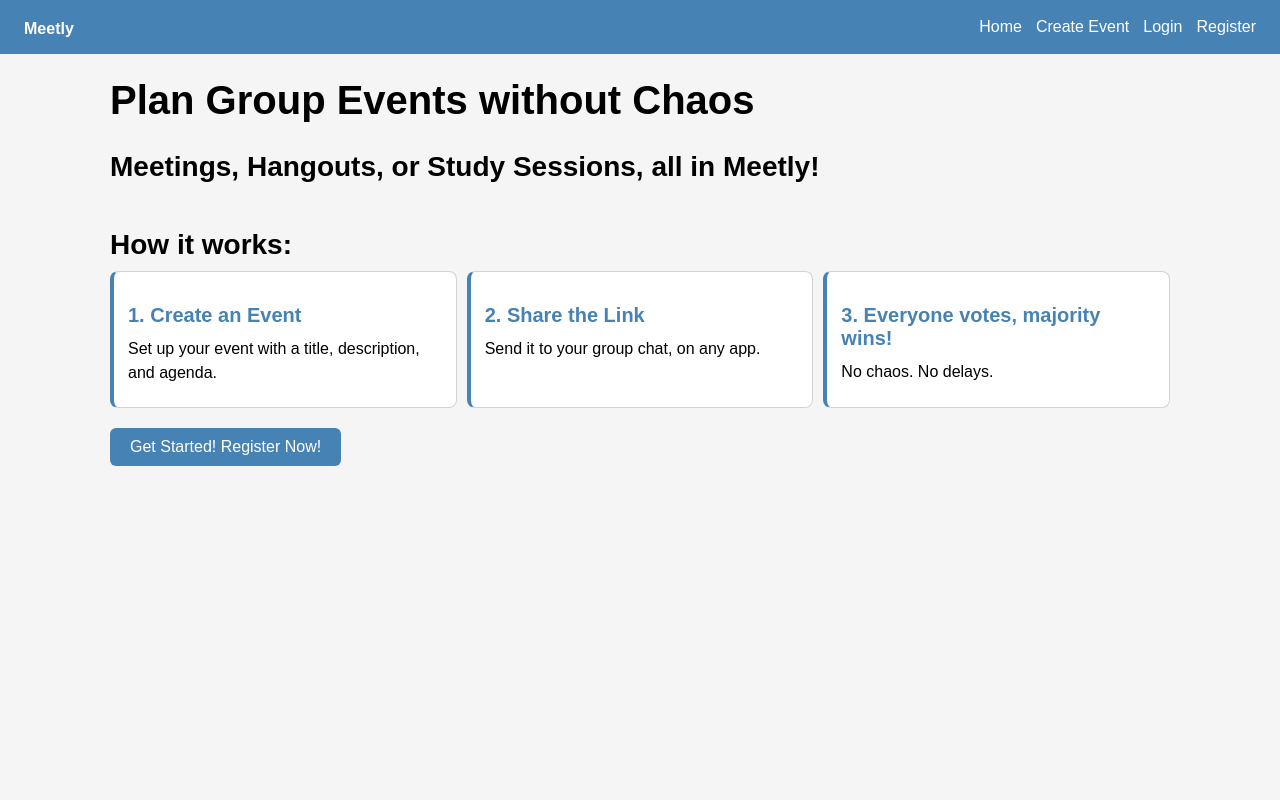
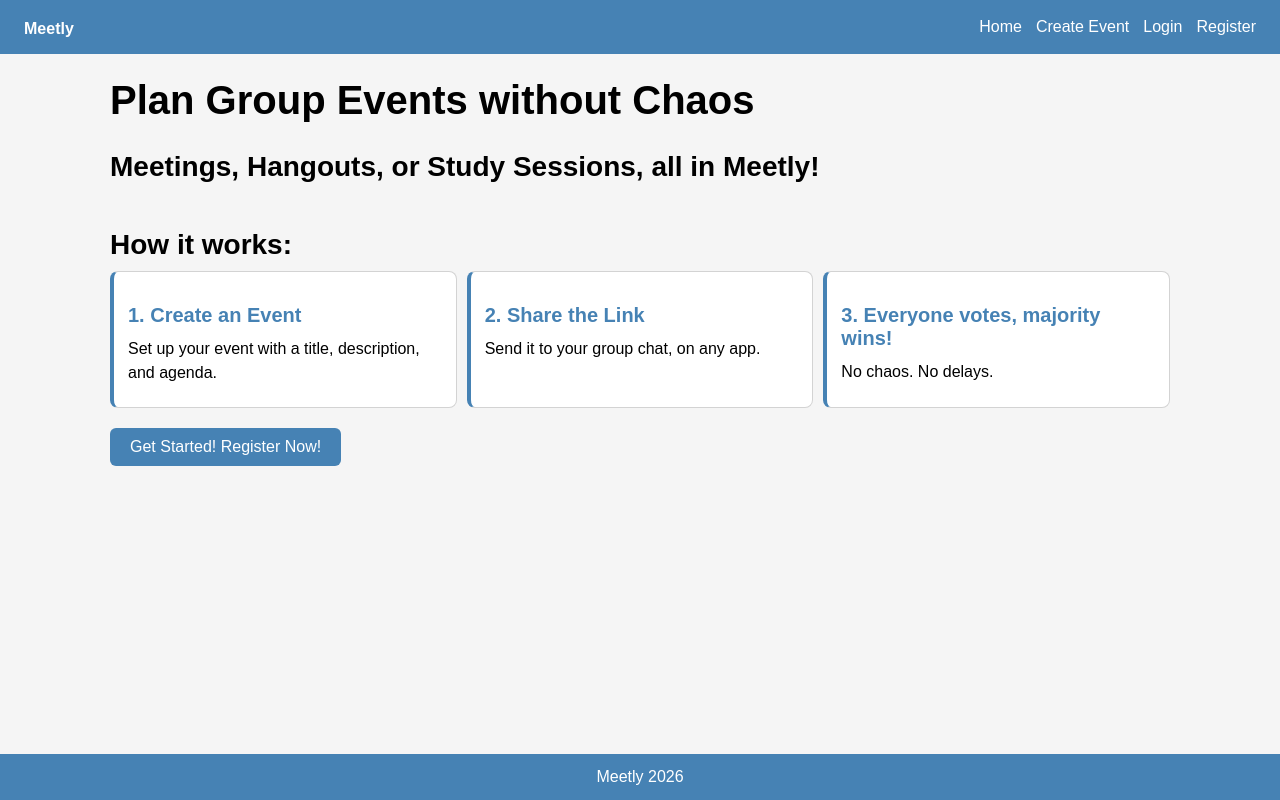
Before and after one commit to Ibrahim-Alam-3075/Meetly, a React (Vite) app in the folder frontend/: page / in a window 1280 px wide. Built offline with nearby package versions, Linux system fonts and the light colour scheme.

Commit message:
footer added

```diff
--- a/frontend/src/components/Layout.css
+++ b/frontend/src/components/Layout.css
@@ -1,5 +1,20 @@
+.layout {
+  display: flex;
+  flex-direction: column;
+  min-height: 100vh;
+}
+
 .page {
+  flex: 1 1 auto;
+  width: 100%;
   max-width: 1100px;
   margin: 0 auto;
   padding: 24px 20px;
 }
+
+.footer {
+  background-color: steelblue;
+  color: white;
+  text-align: center;
+  padding: 14px;
+}
--- a/frontend/src/components/Layout.jsx
+++ b/frontend/src/components/Layout.jsx
@@ -6,6 +6,9 @@ function Layout({ children }) {
     <div className="layout">
       <Navbar />
       <main className="page">{children}</main>
+      <footer className="footer">
+        <p>Meetly 2026</p>
+      </footer>
     </div>
   );
 }
```
